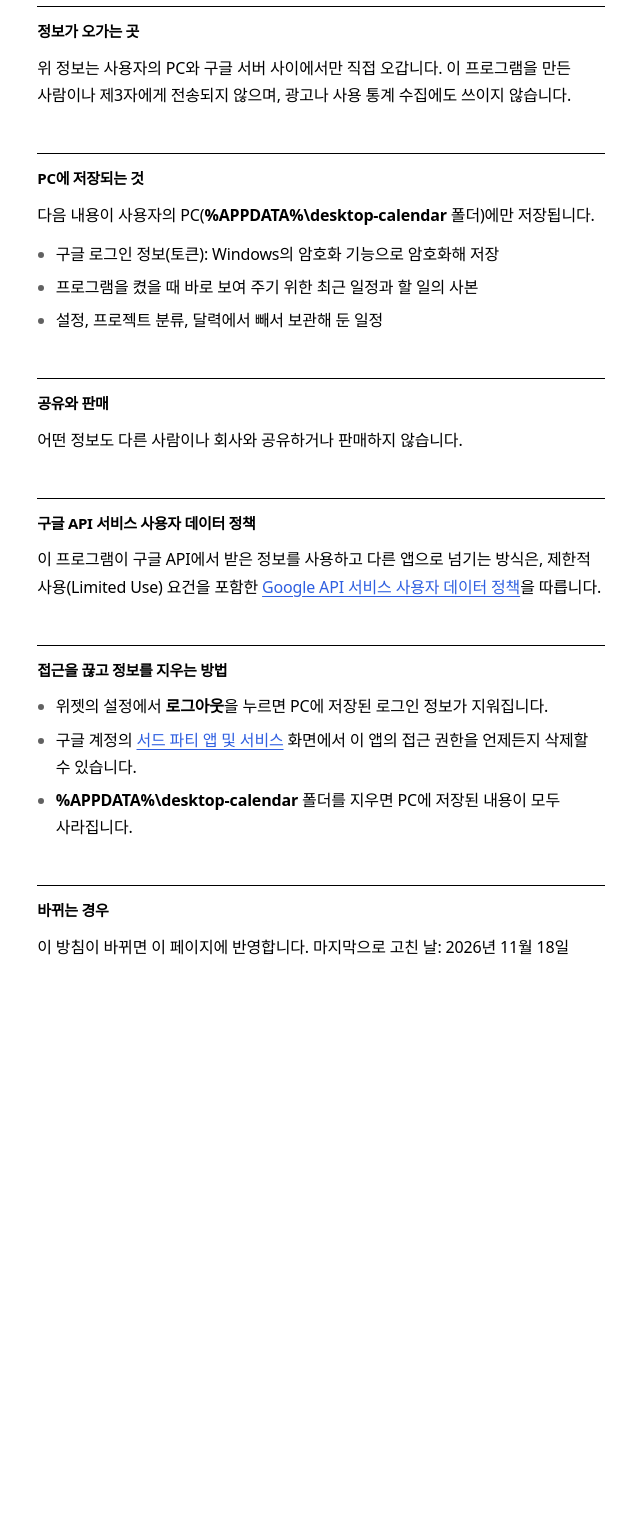
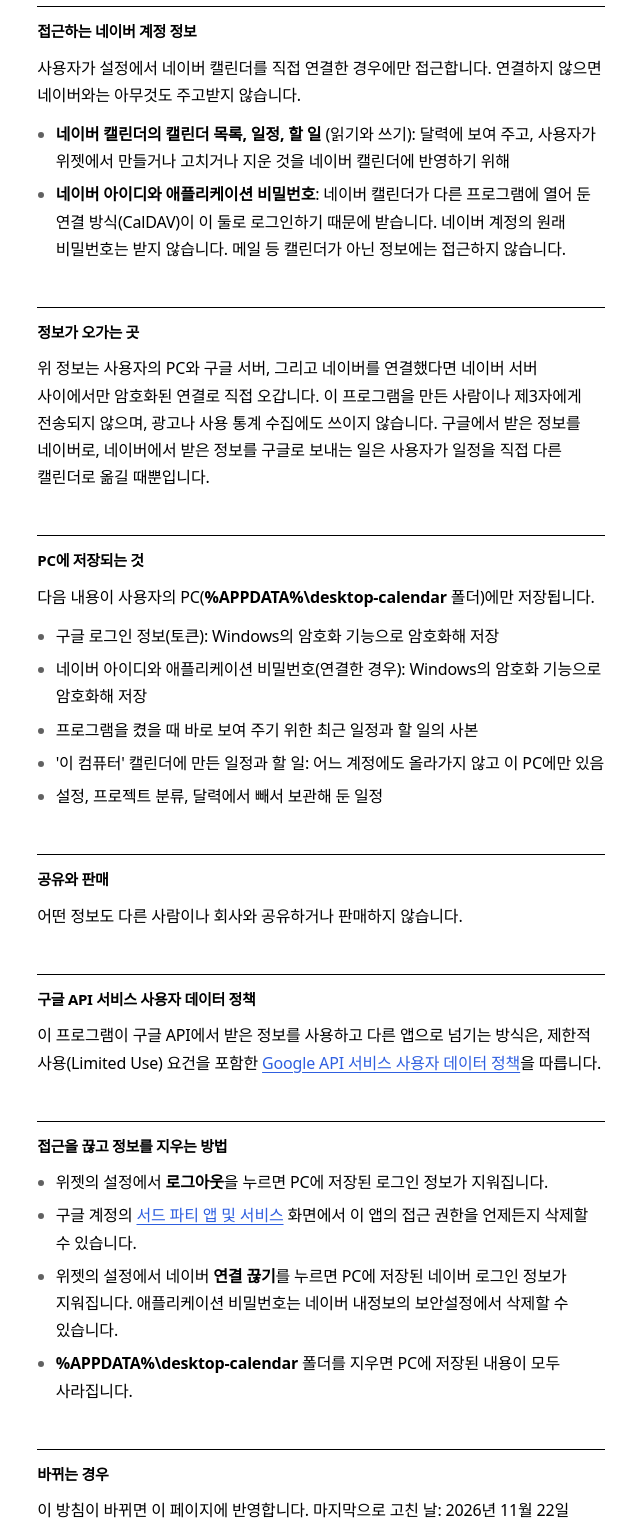
Before and after one commit to yosep-kwak/desktop-calendar, a plain HTML site: page privacy.html in a window 1280 px wide. Shown: the part 560-2087 px from the top of the page, without its empty margins (319-959 px from the left). Before the commit the page ends 1573 px from the top, so only its background shows below. Drawn offline with Linux system fonts and the light colour scheme.

Commit message:
개인정보처리방침: 네이버 캘린더 연동과 '이 컴퓨터' 저장 반영 (1.4.0)

```diff
--- a/privacy.html
+++ b/privacy.html
@@ -20,14 +20,23 @@
       <li><b>할 일(Tasks)</b> (읽기와 쓰기): 할 일을 달력에 보여 주고, 사용자가 만들거나 완료하거나 지운 것을 구글 Tasks에 반영하기 위해</li>
     </ul>
 
+    <h2>접근하는 네이버 계정 정보</h2>
+    <p>사용자가 설정에서 네이버 캘린더를 직접 연결한 경우에만 접근합니다. 연결하지 않으면 네이버와는 아무것도 주고받지 않습니다.</p>
+    <ul>
+      <li><b>네이버 캘린더의 캘린더 목록, 일정, 할 일</b> (읽기와 쓰기): 달력에 보여 주고, 사용자가 위젯에서 만들거나 고치거나 지운 것을 네이버 캘린더에 반영하기 위해</li>
+      <li><b>네이버 아이디와 애플리케이션 비밀번호</b>: 네이버 캘린더가 다른 프로그램에 열어 둔 연결 방식(CalDAV)이 이 둘로 로그인하기 때문에 받습니다. 네이버 계정의 원래 비밀번호는 받지 않습니다. 메일 등 캘린더가 아닌 정보에는 접근하지 않습니다.</li>
+    </ul>
+
     <h2>정보가 오가는 곳</h2>
-    <p>위 정보는 사용자의 PC와 구글 서버 사이에서만 직접 오갑니다. 이 프로그램을 만든 사람이나 제3자에게 전송되지 않으며, 광고나 사용 통계 수집에도 쓰이지 않습니다.</p>
+    <p>위 정보는 사용자의 PC와 구글 서버, 그리고 네이버를 연결했다면 네이버 서버 사이에서만 암호화된 연결로 직접 오갑니다. 이 프로그램을 만든 사람이나 제3자에게 전송되지 않으며, 광고나 사용 통계 수집에도 쓰이지 않습니다. 구글에서 받은 정보를 네이버로, 네이버에서 받은 정보를 구글로 보내는 일은 사용자가 일정을 직접 다른 캘린더로 옮길 때뿐입니다.</p>
 
     <h2>PC에 저장되는 것</h2>
     <p>다음 내용이 사용자의 PC(<code>%APPDATA%\desktop-calendar</code> 폴더)에만 저장됩니다.</p>
     <ul>
       <li>구글 로그인 정보(토큰): Windows의 암호화 기능으로 암호화해 저장</li>
+      <li>네이버 아이디와 애플리케이션 비밀번호(연결한 경우): Windows의 암호화 기능으로 암호화해 저장</li>
       <li>프로그램을 켰을 때 바로 보여 주기 위한 최근 일정과 할 일의 사본</li>
+      <li>'이 컴퓨터' 캘린더에 만든 일정과 할 일: 어느 계정에도 올라가지 않고 이 PC에만 있음</li>
       <li>설정, 프로젝트 분류, 달력에서 빼서 보관해 둔 일정</li>
     </ul>
 
@@ -41,11 +50,12 @@
     <ul>
       <li>위젯의 설정에서 <b>로그아웃</b>을 누르면 PC에 저장된 로그인 정보가 지워집니다.</li>
       <li>구글 계정의 <a href="https://myaccount.google.com/permissions">서드 파티 앱 및 서비스</a> 화면에서 이 앱의 접근 권한을 언제든지 삭제할 수 있습니다.</li>
+      <li>위젯의 설정에서 네이버 <b>연결 끊기</b>를 누르면 PC에 저장된 네이버 로그인 정보가 지워집니다. 애플리케이션 비밀번호는 네이버 내정보의 보안설정에서 삭제할 수 있습니다.</li>
       <li><code>%APPDATA%\desktop-calendar</code> 폴더를 지우면 PC에 저장된 내용이 모두 사라집니다.</li>
     </ul>
 
     <h2>바뀌는 경우</h2>
-    <p>이 방침이 바뀌면 이 페이지에 반영합니다. 마지막으로 고친 날: 2026년 11월 18일</p>
+    <p>이 방침이 바뀌면 이 페이지에 반영합니다. 마지막으로 고친 날: 2026년 11월 22일</p>
   </main>
 </body>
 </html>
```
